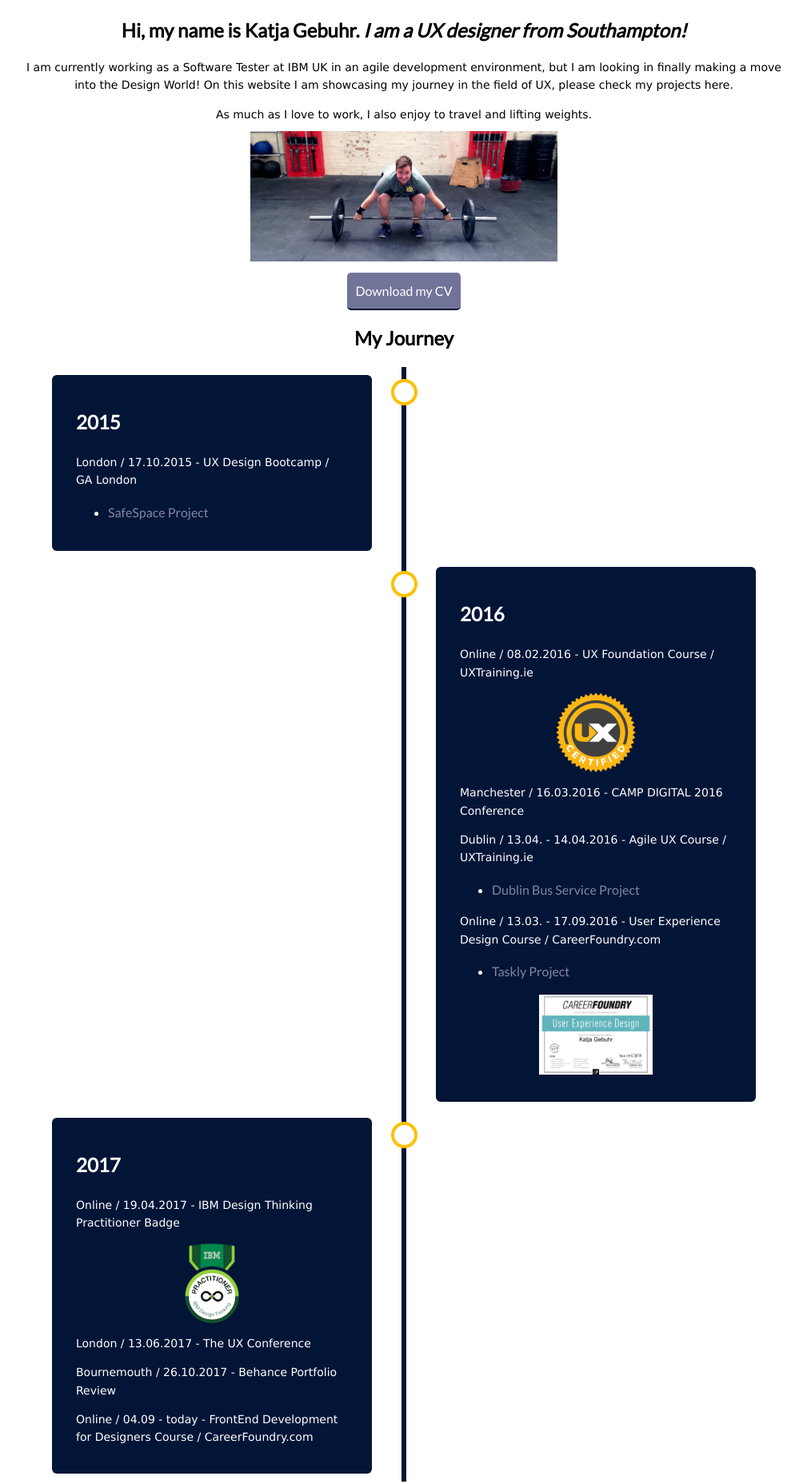
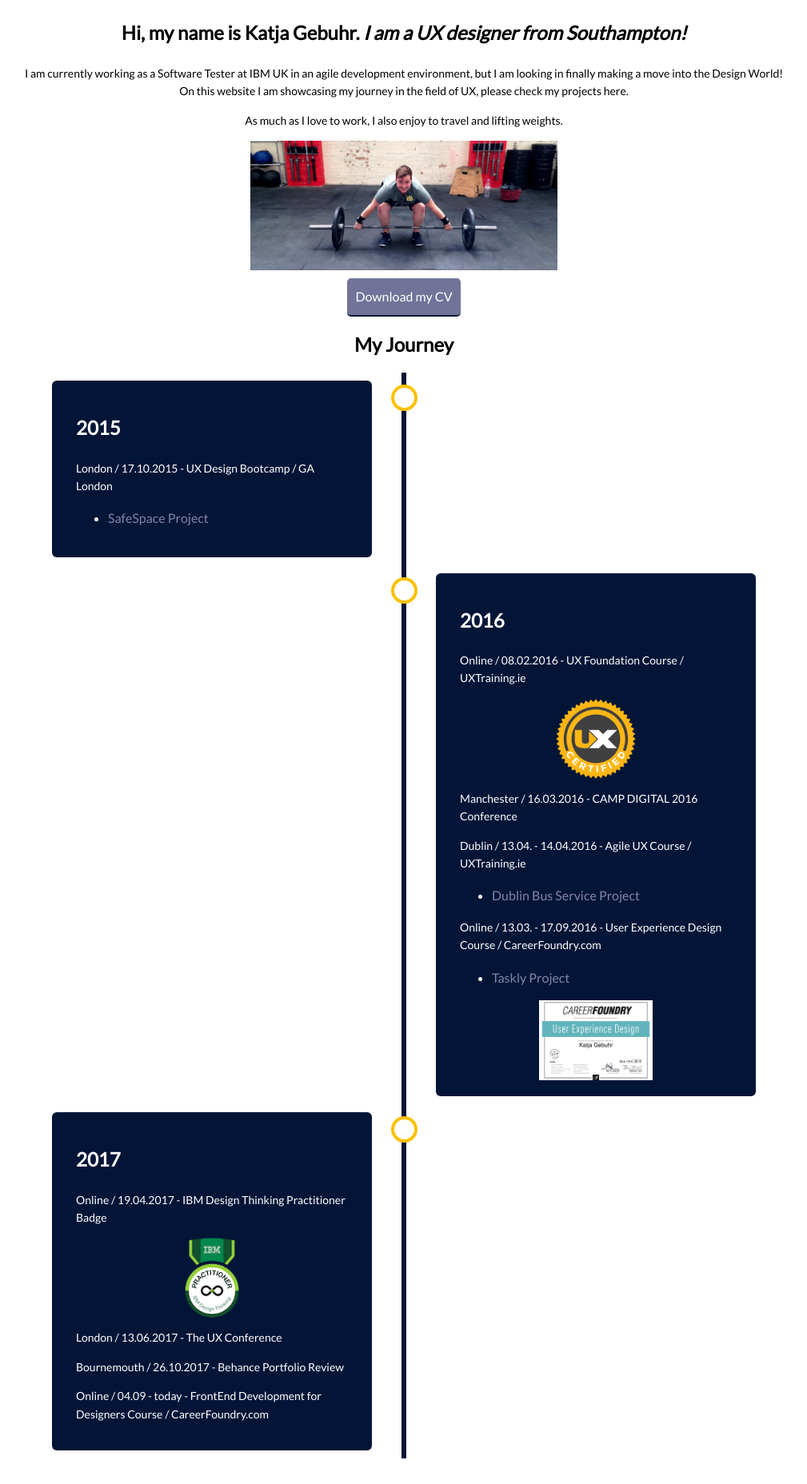
Before and after one commit to katjageb/portfolio-website, a plain HTML site: page about.html in a window 1280 px wide. Shown: the part 126-1982 px from the top of the page at 80% size, without its empty margins (135-1144 px from the left). After the commit the page ends 1958 px from the top, so only its background shows below. Drawn offline with nearby package versions, Linux system fonts and the light colour scheme.

Commit message:
This change will fix indention errors, closing tags errors, removes Verdana of the paragraph and removes the skipped line for button stylings.

```diff
--- a/about.html
+++ b/about.html
@@ -13,8 +13,8 @@
   <div class="wrapper">
     <header>
       <a href="index.html">
-          <img src="img/KatjaGebuhr_Logo1.png" alt="logo" class="logo">
-        </a>
+        <img src="img/KatjaGebuhr_Logo1.png" alt="logo" class="logo">
+      </a>
       <nav>
         <ul class="navigation">
           <li><a href="index.html">Home</a></li>
@@ -26,12 +26,11 @@
     </header>
     <h1>About Me</h1>
     <div class="column-1-about">
-      <h1>Hi, my name is <b>Katja Gebuhr</b>. <i>I am a UX designer from Southampton!</i></h1>
+      <h2>Hi, my name is <b>Katja Gebuhr</b>. <i>I am a UX designer from Southampton!</i></h2>
       <p>I am currently working as a Software Tester at IBM UK in an agile development environment, but I am looking in finally making a move into the Design World! On this website I am showcasing my journey in the field of UX, please check my projects here.</p>
-      <p>As much as I love to work, I also enjoy to travel and lifting weights.
+      <p>As much as I love to work, I also enjoy to travel and lifting weights.</p>
       <img src="img/AboutMeTraining.JPG" class="project-logo-center" alt="Crossfit">
-      </p>
-      <a href="files/cv.pdf" class="button" download>Download my CV</a>
+      <a href="files/CV.pdf" class="button" download>Download my CV</a>
     </div>
     <div class="columns-container">
       <div class="column-1">
@@ -50,7 +49,7 @@
             <div class="content">
               <h2>2016</h2>
               <p>Online / 08.02.2016 - UX Foundation Course / UXTraining.ie</p>
-              <p><img src="img/UXTrainingBadge.png" class="badge-logo" alt="UXTraining Badge"></p>
+              <img src="img/UXTrainingBadge.png" class="badge-logo" alt="UXTraining Badge">
               <p>Manchester / 16.03.2016 - CAMP DIGITAL 2016 Conference</p>
               <p>Dublin / 13.04. - 14.04.2016 - Agile UX Course / UXTraining.ie</p>
                 <ul>
@@ -60,14 +59,14 @@
                 <ul>
                   <li><a href="taskly.html">Taskly Project</a></li>
                 </ul>
-              <p><img src="img/CareerFoundry_Cert.png" class="badge-logo" alt="CareerFoundry Certificate"></p>
+              <img src="img/CareerFoundry_Cert.png" class="badge-logo" alt="CareerFoundry Certificate">
             </div>
           </div>
           <div class="container left">
             <div class="content">
               <h2>2017</h2>
               <p>Online / 19.04.2017 - IBM Design Thinking Practitioner Badge</p>
-              <p><img src="img/IDT_BadgeSmall.png" class="badge-logo" alt="IBM Design Thinking Badge"></p>
+              <img src="img/IDT_BadgeSmall.png" class="badge-logo" alt="IBM Design Thinking Badge">
               <p>London / 13.06.2017 - The UX Conference</p>
               <p>Bournemouth / 26.10.2017 - Behance Portfolio Review</p>
               <p>Online / 04.09 - today - FrontEnd Development for Designers Course / CareerFoundry.com</p>
@@ -79,8 +78,7 @@
   </div>
   <!-- start Javascript -->
   <script src="https://ajax.googleapis.com/ajax/libs/jquery/3.2.1/jquery.min.js"></script>
-  <script src="js/scripts.js">
-  </script>
+  <script src="js/scripts.js"></script>
 </body>
 
 </html>
--- a/css/style.css
+++ b/css/style.css
@@ -46,7 +46,6 @@ h3 {
 }
 
 p {
-  font-family: Verdana;
   font-size: 14px;
   font-style: normal;
   font-weight: normal;
@@ -90,7 +89,6 @@ button, /* Applies for buttons in a form*/
 
 button:hover,
 .button:hover,
-
 button:focus {
   cursor: pointer; /* let's the mouse appear as a hand when hovering over the button */
   opacity: 0.8; /* reduces the opacity of the button to 80% */
@@ -185,7 +183,7 @@ button:focus {
   display: block;
   height: 10%;
   width: 40%;
-  margin: 10px auto 0 auto;
+  margin: 10px auto 10px auto;
 }
 
 .home-logo {
```
Also changed, not shown: busservice.html (+3 -3 lines), contact.html (+9 -9 lines), index.html (+6 -8 lines), journey.html (+3 -4 lines), safespace.html (+3 -3 lines), work.html (+3 -3 lines), 1 other file.
